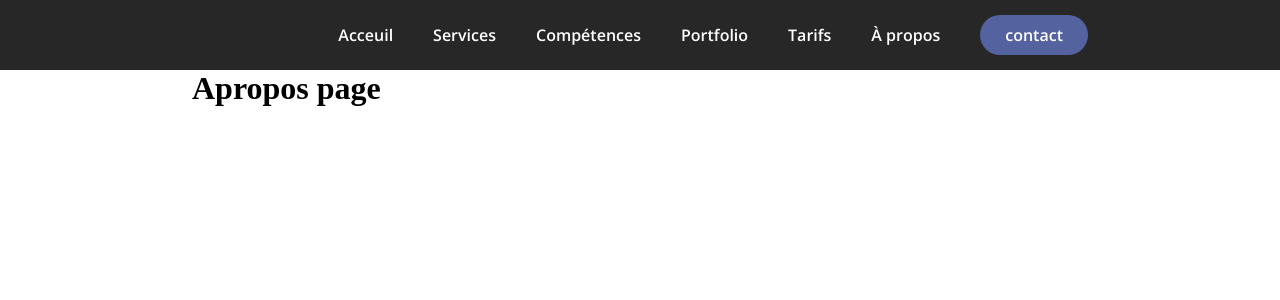
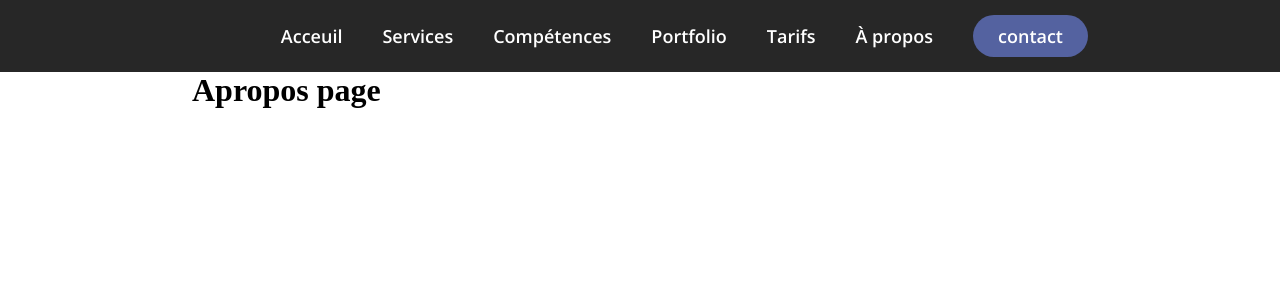
Before and after one commit to JBeaussart/vue_porfolio, a Vue app: page /#/Apropos in a window 1280 px wide. Shown: the top 300 px of the page. Built offline with nearby package versions, Linux system fonts and the light colour scheme.

Commit message:
increase the font size of navbar element

```diff
--- a/src/components/Navbar.vue
+++ b/src/components/Navbar.vue
@@ -88,6 +88,7 @@ header {
 .nav_links li a {
   color: white;
   transition: all 0.3s ease 0s;
+  font-size: 18px;
 }
 
 #nav.sticky .nav_links li a {
@@ -108,7 +109,8 @@ button {
   border-radius: 50px;
   cursor: pointer;
   transition: all 0.3s ease;
-  color: white
+  color: white;
+  font-size: 18px;
 }
 
 button:hover {
```
